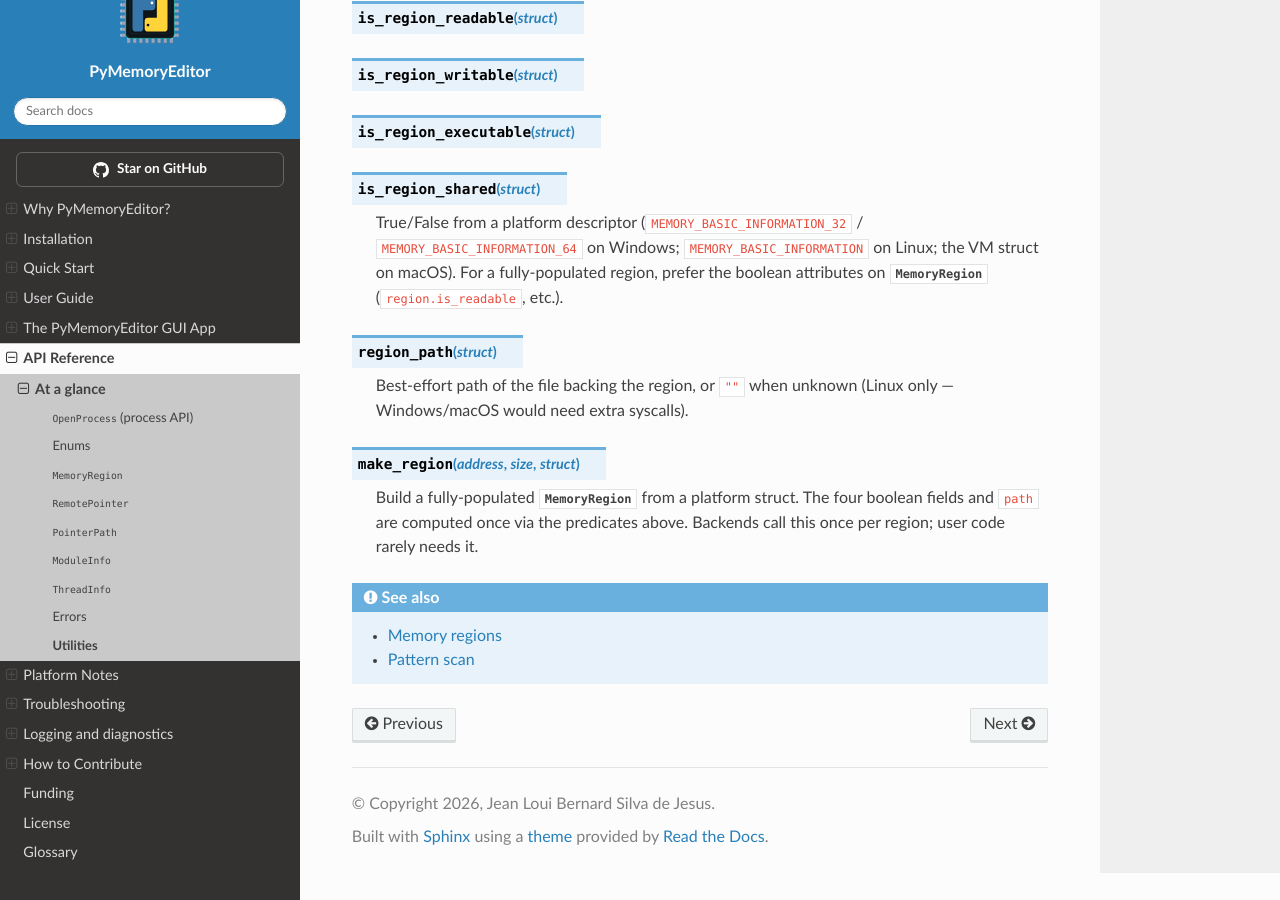
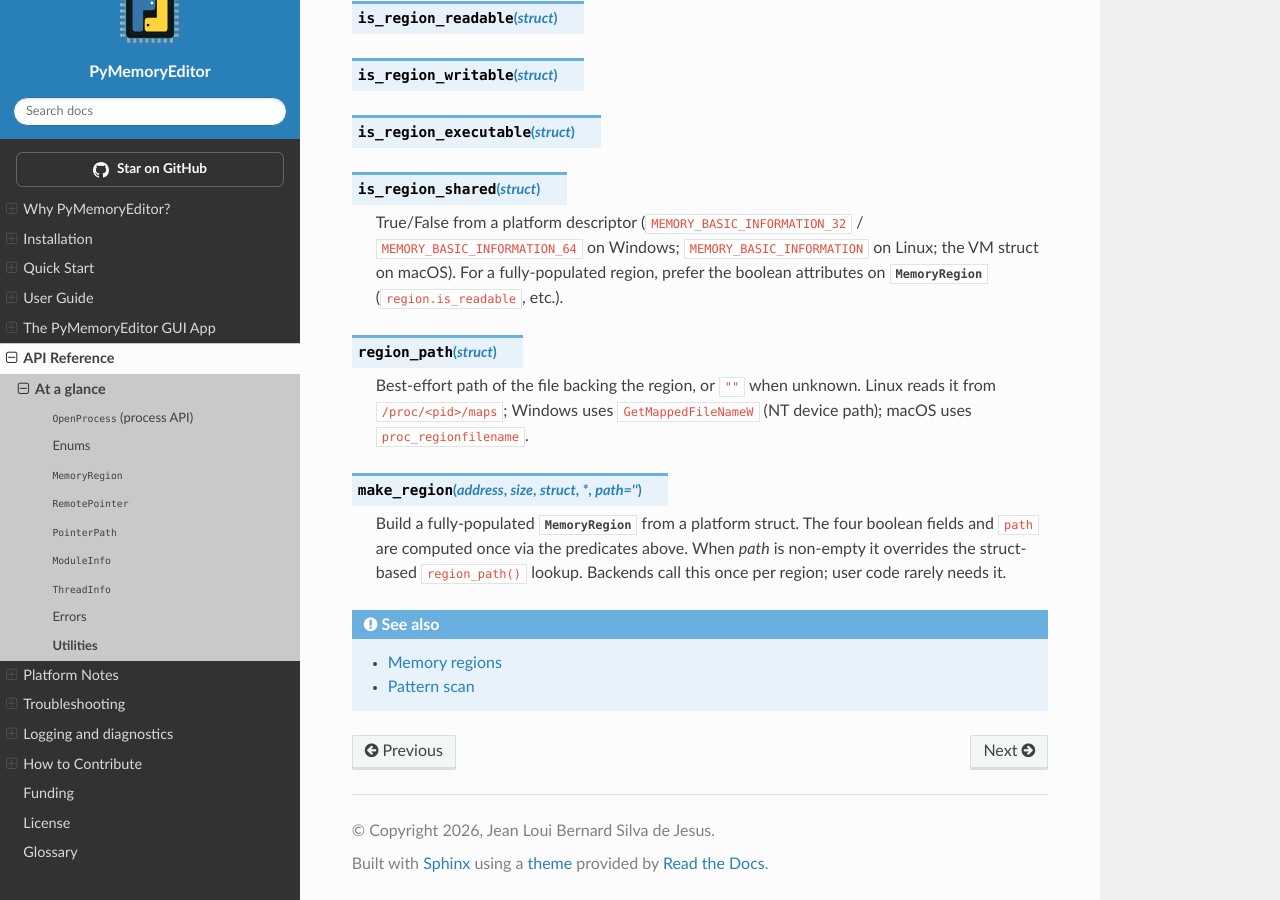
Before and after one commit to JeanExtreme002/PyMemoryEditor, a Sphinx documentation site: the page built from docs/api/utilities.md, in a window 1280 px wide and 900 px high, scrolled down 3094 px. Built offline with Sphinx 7.4.7 and the Read the Docs theme 3.1.0, drawn with Linux system fonts in a browser that asks for light colours.

Commit message:
docs: update MemoryRegion.path docs to reflect cross-platform support (#66)
The path field documentation still described it as Linux-only,
but #65 added GetMappedFileNameW (Windows) and proc_regionfilename
(macOS) support. Update the API reference, guide table and
make_region signature to match the current implementation.

````diff
--- a/docs/api/utilities.md
+++ b/docs/api/utilities.md
@@ -170,14 +170,18 @@ from PyMemoryEditor.process.region import (
 
 .. py:function:: region_path(struct)
 
-   Best-effort path of the file backing the region, or ``""`` when unknown
-   (Linux only — Windows/macOS would need extra syscalls).
+   Best-effort path of the file backing the region, or ``""`` when unknown.
+   Linux reads it from ``/proc/<pid>/maps``; Windows uses
+   ``GetMappedFileNameW`` (NT device path); macOS uses
+   ``proc_regionfilename``.
 
-.. py:function:: make_region(address, size, struct)
+.. py:function:: make_region(address, size, struct, *, path="")
 
    Build a fully-populated :py:class:`MemoryRegion` from a platform struct.
    The four boolean fields and ``path`` are computed once via the predicates
-   above. Backends call this once per region; user code rarely needs it.
+   above. When *path* is non-empty it overrides the struct-based
+   ``region_path()`` lookup. Backends call this once per region; user code
+   rarely needs it.
 ```
 
 ```{seealso}
````
Also changed, not shown: docs/api/memory-region.md (+3 -2 lines), docs/guide/memory-regions.md (+1 -1 lines).
